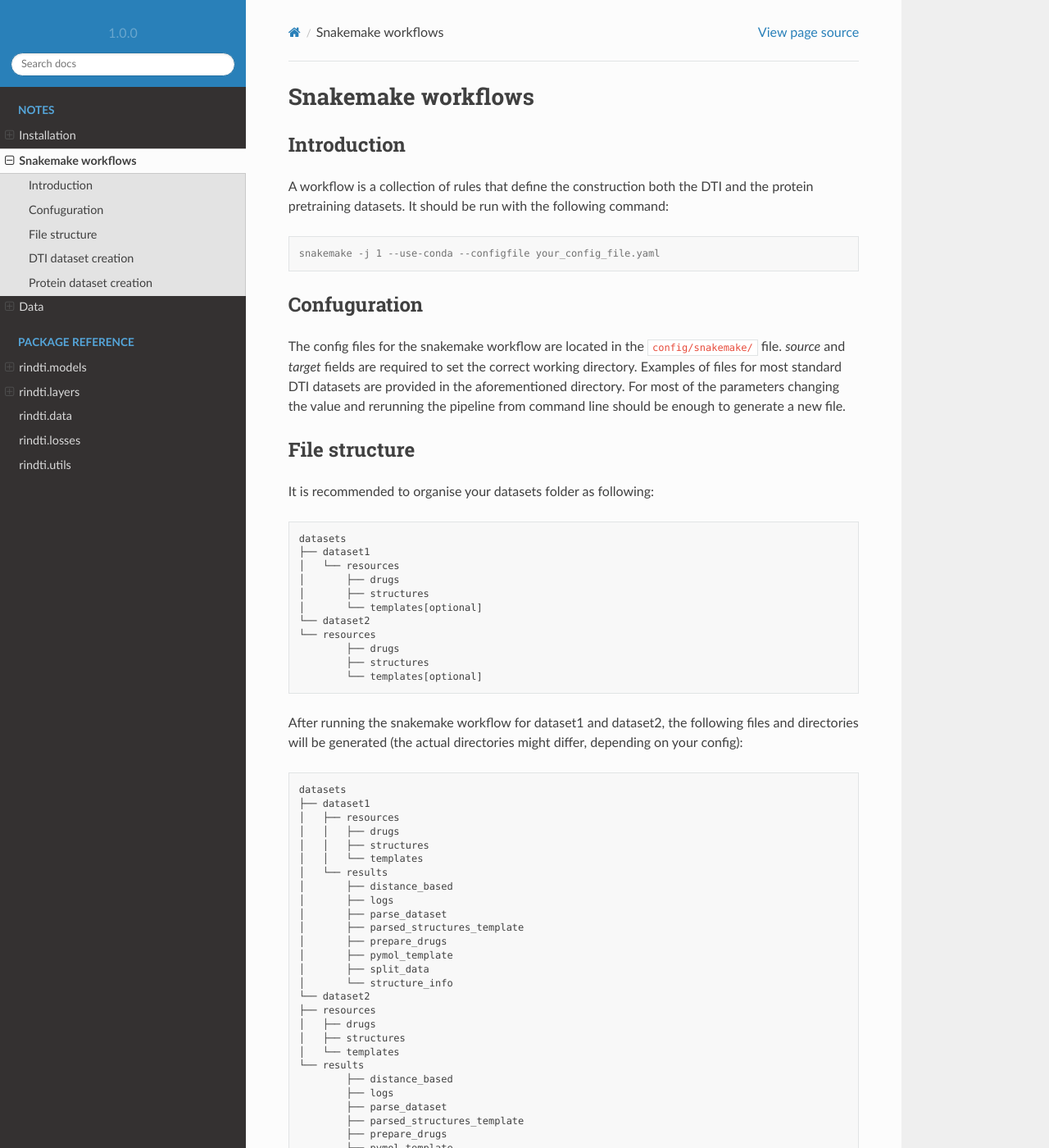
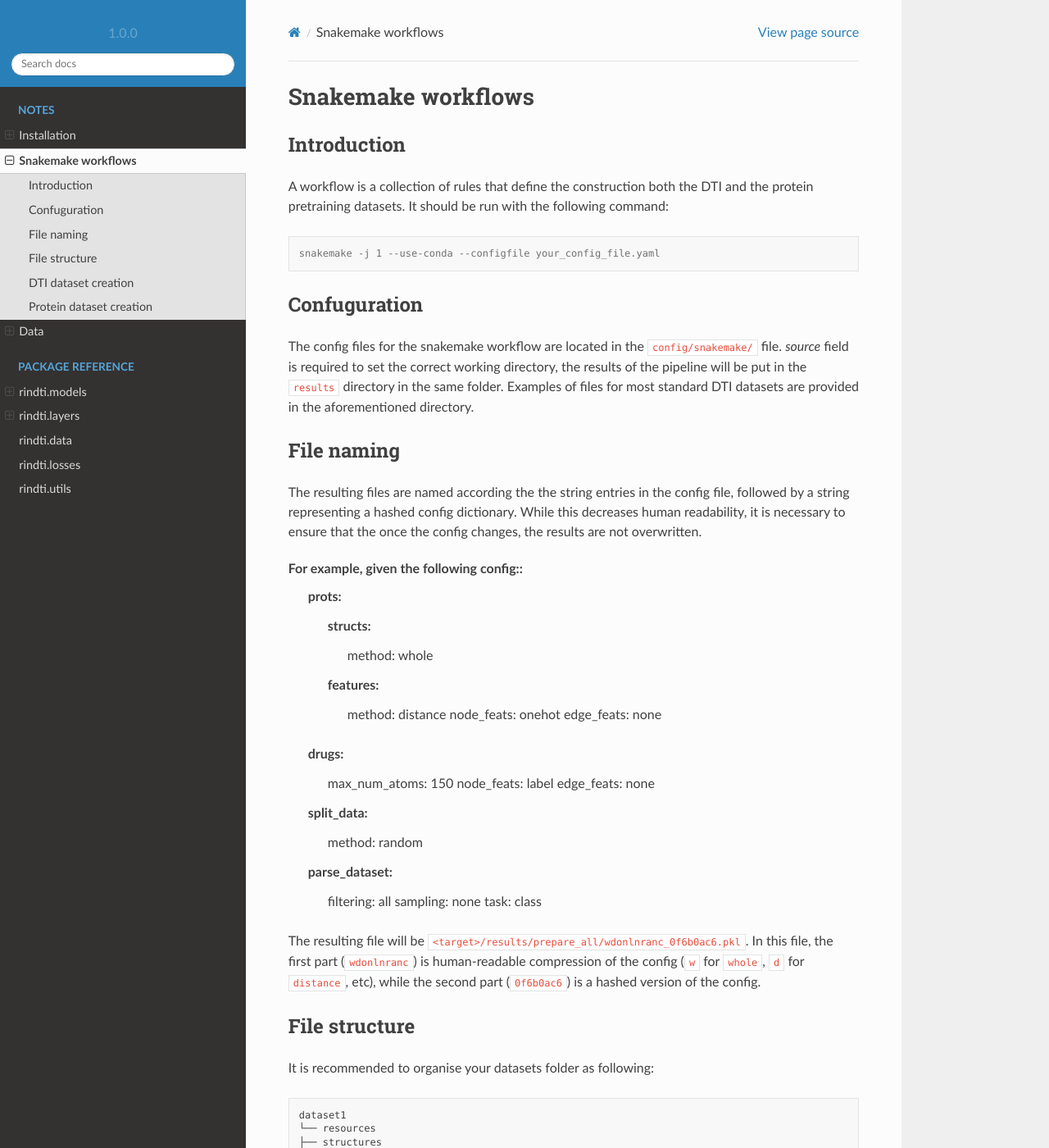
Before and after one commit to ilsenatorov/rindti, a Sphinx documentation site: the page built from docs/source/notes/snakemake.rst, in a window 1280 px wide and 1400 px high. Shown: the whole window at 82% size. Built offline with Sphinx 7.4.7 and the Read the Docs theme 2.0.0, drawn with Linux system fonts in a browser that asks for light colours; some of the changed text lies outside the part shown.

Commit message:
updated docs to match the new snakemake

```diff
--- a/docs/source/notes/installation.rst
+++ b/docs/source/notes/installation.rst
@@ -30,13 +30,10 @@ In order to use this module, you must first install the following packages (pref
 
 Then one can run optionally ``pip install .`` in the root directory of the repository to install rindti as a package.
 
-Rinerator
----------
-
-RINerator is used to calculate the RINs of proteins. Currently it is not publicly available for installation.
 
 Testing
 -------
 
 In order to asses whether the installation of the packages was succesfull, please run ``pytest`` in the root directory.
 If the packages were not installed into path using pip, please use ``python -m pytest`` instead.
+Furthermore, if your device has no GPU support, please use ``pytest -m "not gpu"``
--- a/docs/source/notes/snakemake.rst
+++ b/docs/source/notes/snakemake.rst
@@ -10,73 +10,90 @@ It should be run with the following command:
 
 .. code:: console
 
-        snakemake -j 1 --use-conda --configfile your_config_file.yaml
+  snakemake -j 1 --use-conda --configfile your_config_file.yaml
 
 Confuguration
 -------------
 
 The config files for the snakemake workflow are located in the ``config/snakemake/`` file.
-`source` and `target` fields are required to set the correct working directory.
+`source` field is required to set the correct working directory, the results of the pipeline will be put in the ``results`` directory in the same folder.
 Examples of files for most standard DTI datasets are provided in the aforementioned directory.
-For most of the parameters changing the value and rerunning the pipeline from command line should be enough to generate a new file.
+
+File naming
+-----------
+
+The resulting files are named according the the string entries in the config file, followed by a string representing a hashed config dictionary.
+While this decreases human readability, it is necessary to ensure that the once the config changes, the results are not overwritten.
+
+For example, given the following config::
+  prots:
+    structs:
+      method: whole
+    features:
+      method: distance
+      node_feats: onehot
+      edge_feats: none
+  drugs:
+    max_num_atoms: 150
+    node_feats: label
+    edge_feats: none
+  split_data:
+    method: random
+  parse_dataset:
+    filtering: all
+    sampling: none
+    task: class
+
+The resulting file will be ``<target>/results/prepare_all/wdonlnranc_0f6b0ac6.pkl``.
+In this file, the first part (``wdonlnranc``) is human-readable compression of the config (``w`` for ``whole``, ``d`` for ``distance``, etc), while the second part (``0f6b0ac6``) is a hashed version of the config.
 
 File structure
 --------------
 
 It is recommended to organise your datasets folder as following::
 
-        datasets
-        ├── dataset1
-        │   └── resources
-        │       ├── drugs
-        │       ├── structures
-        │       └── templates[optional]
-        └── dataset2
-        └── resources
-                ├── drugs
-                ├── structures
-                └── templates[optional]
+  dataset1
+  └── resources
+  ├── structures
+  │   ├── struct1.pdb
+  │   ├── struct2.pdb
+  │   ├── struct3.pdb
+  ├── tables
+  │   ├── inter.tsv
+  │   ├── lig.tsv
+  │   └── prot.tsv
+  └── templates
+          └── template1.pdb
 
 After running the snakemake workflow for dataset1 and dataset2, the following files and directories will be generated (the actual directories might differ, depending on your config)::
 
-        datasets
-        ├── dataset1
-        │   ├── resources
-        │   │   ├── drugs
-        │   │   ├── structures
-        │   │   └── templates
-        │   └── results
-        │       ├── distance_based
-        │       ├── logs
-        │       ├── parse_dataset
-        │       ├── parsed_structures_template
-        │       ├── prepare_drugs
-        │       ├── pymol_template
-        │       ├── split_data
-        │       └── structure_info
-        └── dataset2
-        ├── resources
-        │   ├── drugs
-        │   ├── structures
-        │   └── templates
-        └── results
-                ├── distance_based
-                ├── logs
-                ├── parse_dataset
-                ├── parsed_structures_template
-                ├── prepare_drugs
-                ├── pymol_template
-                ├── split_data
-                └── structure_info
+  test_data
+  ├── resources
+  │   ├── structures
+  │   ├── tables
+  │   └── templates
+  └── results
+  ├── parse_dataset
+  ├── parsed_structs
+  ├── prepare_all
+  ├── prepare_drugs
+  ├── prot_data
+  ├── pymol_logs
+  ├── pymol_scripts
+  ├── rinerator
+  └── split_data
 
 
 DTI dataset creation
 --------------------
 
-In order to create the DTI dataset, the following requirements have to be met:
+In order to create a DTI dataset, the following requirements have to be met:
 
 - PDB structures, located in the ``<source>/resources/structures`` directory
-- Drug interaction data, two tsv files labelled ``<source>/resources/drugs/inter.tsv`` and ``<source>/resources/drugs/ligs.tsv``. The interactions has to contain *Drug_ID*, *Target_ID* and *Y* columns, while the ligand one has to contain *Drug_ID* and *Drug* columns, where *Drug* contains SMILES representation of the drug.
+- Necessary tsv tables tsv files located in the  ``<source>/resources/tables`` directory:
+  - ``<source>/resources/tables/inter.tsv`` -  The interactions data, has to contain *Drug_ID*, *Target_ID* and *Y* columns,
+  - ``<source>/resources/tables/lig.tsv`` -  The ligand data, has to contain *Drug_ID* and *Drug* columns, where *Drug* contains SMILES representation of the drug.
+  - ``<source>/resources/tables/prot.tsv`` -  The protein data, has to contain *Target_ID* and *Target* columns, where *Target* contains the protein sequence.
 - ``only_proteins`` entry in the snakemake config has to be *false*
 
 After running the pipeline with ``snakemake -j 16 --use-conda --configfile your_config_file.yaml``, the pickle file should be created in ``<target>/results/prepare_all/`` folder.
@@ -90,4 +107,4 @@ In order to create the protein-only dataset (for pretraining), the following req
 - PDB structures, located in the ``<source>/resources/structures`` directory
 - ``only_proteins`` entry in the snakemake config has to be *true*
 
-After running the pipeline with ``snakemake -j 16 --use-conda``, the pickle file should be created in ``results/prepare_proteins/`` folder.
+After running the pipeline with ``snakemake -j 16 --use-conda``, the pickle file should be created in ``<target>/results/prot_data/`` folder.
```
